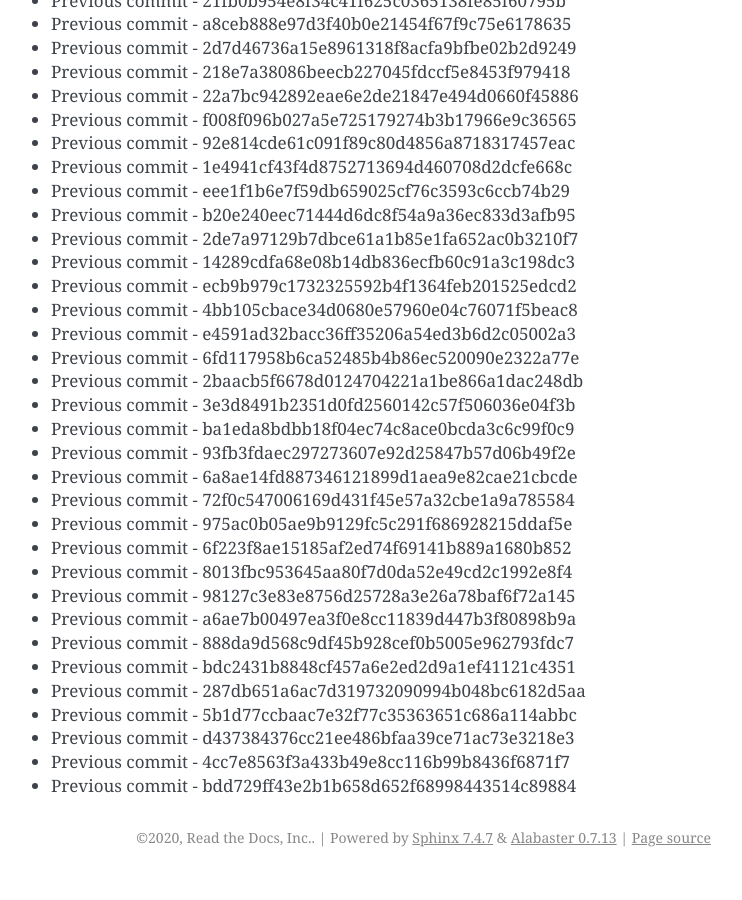
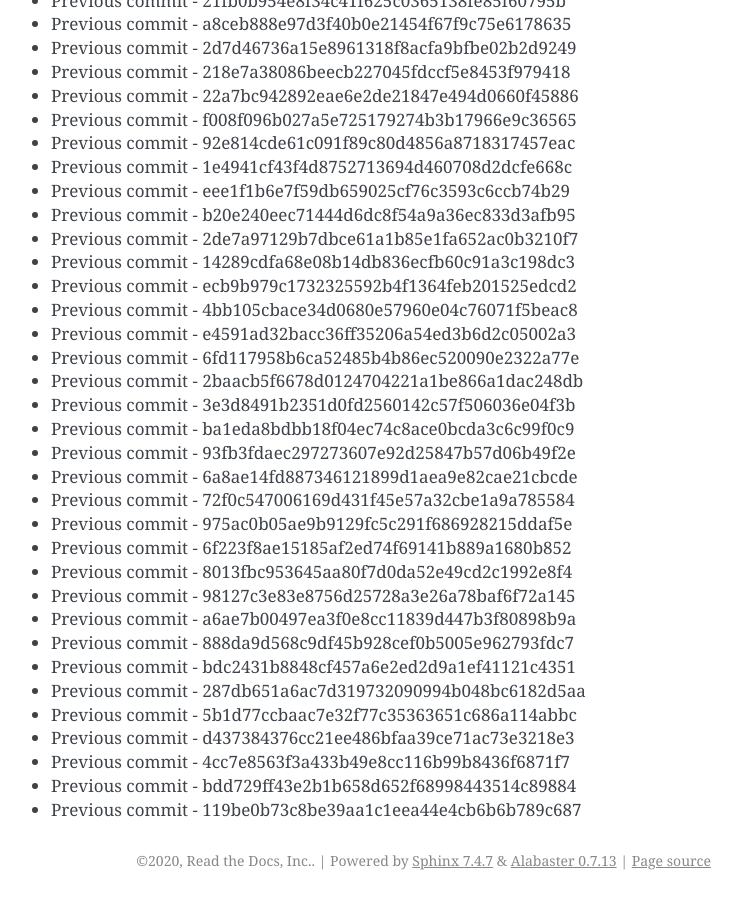
Before and after one commit to readthedocs/rtd-git-stresstest, a Sphinx documentation site: the page built from docs/updates.rst, in a window 1280 px wide and 900 px high, scrolled down 53484 px. Shown: the whole window, without its empty margins (399-1141 px from the left). Built offline with Sphinx 7.4.7, drawn with Linux system fonts in a browser that asks for light colours; before the commit the page ends 54361 px from its top, so only the background shows below that.

Commit message:
Generating commit from previous: 119be0b73c8be39aa1c1eea44e4cb6b6b789c687

```diff
--- a/docs/updates.rst
+++ b/docs/updates.rst
@@ -2279,3 +2279,4 @@ It can be tested for any performance characteristics.
 * Previous commit - d437384376cc21ee486bfaa39ce71ac73e3218e3
 * Previous commit - 4cc7e8563f3a433b49e8cc116b99b8436f6871f7
 * Previous commit - bdd729ff43e2b1b658d652f68998443514c89884
+* Previous commit - 119be0b73c8be39aa1c1eea44e4cb6b6b789c687
```
